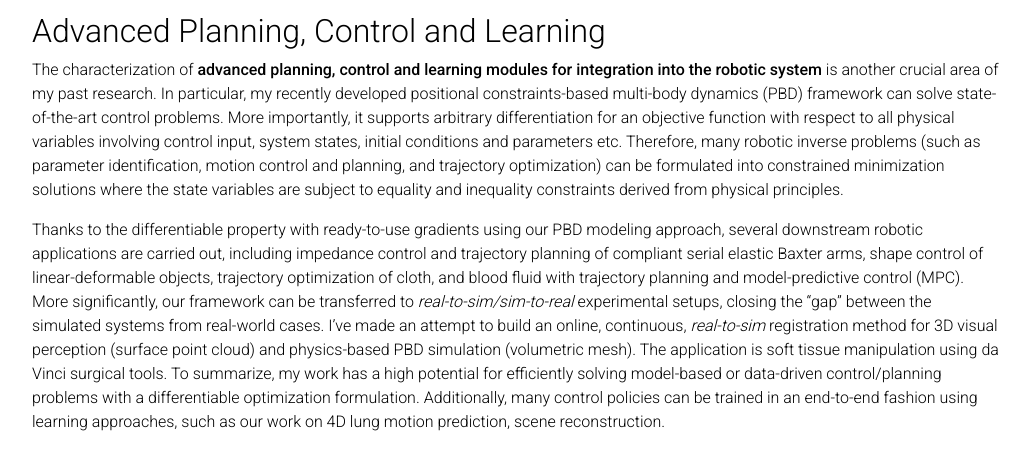
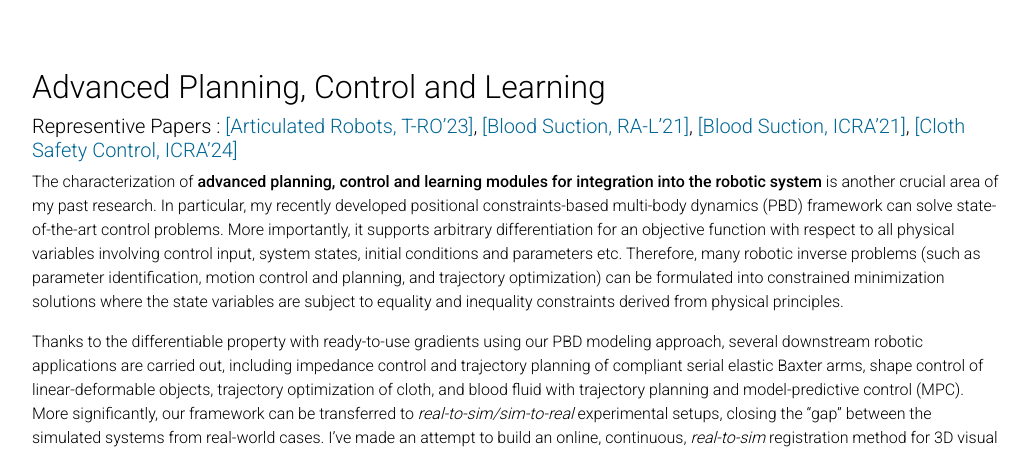
Before and after one commit to lnnx2006/lnnx2006.github.io, a Jekyll site: the page built from _pages/research.md, in a window 1280 px wide and 1400 px high, scrolled down 1139 px, cut to the strip 146-597 px from the top of the window. Shown: the whole strip, without its empty margins (123-1153 px from the left). Built offline with Jekyll 4.4.1, drawn with Linux system fonts in a browser that asks for light colours; comment, search, counter and statistics services are not loaded; a style sheet for code colours, icons or effects is not loaded; some of the changed text lies outside the part shown.

Commit message:
added projects

```diff
--- a/_pages/research.md
+++ b/_pages/research.md
@@ -10,7 +10,7 @@ horizontal: false
 ---
 
 ## Physics-based Modeling and Differentiable Simulation
-
+##### Representive Papers : [[Deformable Rope, RA-L'23]](https://entongsu.github.io/differential_rope-github.io/), [[Soft Tissue, ICRA'21]](https://ieeexplore.ieee.org/document/9561177), [[Soft Tissue, ICRA'24]](https://arxiv.org/abs/2309.11656), [[Surgical Thread, ICRA'23]](https://ieeexplore.ieee.org/abstract/document/10161539)
 The focus of this work is on the **modeling and simulation of robotic scenes in a uniformed representation**. Real-time robotic applications encompass a diverse range of materials and tools, including soft, deformable, fluid objects, and rigid, articulated, or soft tools. The challenge of addressing this diversity is met by leveraging computer graphics methods to manage different material properties, kinematics, and dynamics. The chosen approach employs the position-based dynamics (PBD) method to efficiently simulate and model various objects in real-time, incorporating particle dynamics with physical and geometric constraints. This formulation offers the advantages of rapid positional adjustment and stable convergence in parallel. Simultaneously, all constraints can be defined in a differentiable manner, establishing a strong connection to data-driven methods (e.g., neural network).
 
 The unified simulation and modeling approach has been applied, particularly in surgical contexts. This application extends to surgical tools such as da Vinci Research Kit robotic tools, deformable volumes, soft tissue, and viscous fluids like blood. In the context of surgical navigation and manipulation tasks, particle-based tool-tissue interaction modeling with 2D mesh structures has been considered. For general robotics applications, various structural objects with different types of geometrical constraints have been modeled to capture physical effects. For instance, in rope manipulation, universal particle-based modeling with serial-linked robotic manipulators has been employed. Safety constraints have also been taken into account for cloth trajectory optimization. Additionally, geometrical models like Bézier curves for soft robots and polynomial splines for surgical threads have been used, both of which can be easily formalized into curve-based constraints with discrete sets of particles representing thin structural objects. In summary, the proposed physics-based modeling approach can represent a broad spectrum of multi-stiffness objects and tools for dexterous manipulation, as well as robot modeling from rigid to soft structures.
@@ -29,7 +29,7 @@ The unified simulation and modeling approach has been applied, particularly in s
 			<iframe width="460" height="258" src="https://www.youtube.com/embed/fVEAxvItFmw" title="YouTube video player" frameborder="0" allow="accelerometer; autoplay; clipboard-write; encrypted-media; gyroscope; picture-in-picture; web-share" allowfullscreen=""></iframe>
 		</td>
 		<td width="460">
-			<iframe width="460" height="258" src="https://www.youtube.com/embed/io_XUctuXc8" title="YouTube video player" frameborder="0" allow="accelerometer; autoplay; clipboard-write; encrypted-media; gyroscope; picture-in-picture; web-share" allowfullscreen=""></iframe>
+			<iframe width="460" height="258" src="https://www.youtube.com/embed/94s5siIJdGk" title="YouTube video player" frameborder="0" allow="accelerometer; autoplay; clipboard-write; encrypted-media; gyroscope; picture-in-picture; web-share" allowfullscreen=""></iframe>
 		</td>
 	</tr>
 </table>
@@ -37,6 +37,7 @@ The unified simulation and modeling approach has been applied, particularly in s
 <br/><br/>
 
 ## Advanced Planning, Control and Learning
+##### Representive Papers : [[Articulated Robots, T-RO'23]](https://entongsu.github.io/differential_rigid-github.io/), [[Blood Suction, RA-L'21]](https://ieeexplore.ieee.org/document/9561624), [[Blood Suction, ICRA'21]](https://ieeexplore.ieee.org/document/9561624), [[Cloth Safety Control, ICRA'24]](https://arxiv.org/abs/2309.11655)
 The characterization of **advanced planning, control and learning modules for integration into the robotic system** is another crucial area of my past research. In particular, my recently developed positional constraints-based multi-body dynamics (PBD) framework can solve state-of-the-art control problems. More importantly, it supports arbitrary differentiation for an objective function with respect to all physical variables involving control input, system states, initial conditions and parameters etc. Therefore, many robotic inverse problems (such as parameter identification, motion control and planning, and trajectory optimization) can be formulated into constrained minimization solutions where the state variables are subject to equality and inequality constraints derived from physical principles.
 
 Thanks to the differentiable property with ready-to-use gradients using our PBD modeling approach, several downstream robotic applications are carried out, including impedance control and trajectory planning of compliant serial elastic Baxter arms, shape control of linear-deformable objects, trajectory optimization of cloth, and blood fluid with trajectory planning and model-predictive control (MPC). More significantly, our framework can be transferred to *real-to-sim/sim-to-real* experimental setups, closing the "gap" between the simulated systems from real-world cases. I've made an attempt to build an online, continuous, *real-to-sim* registration method for 3D visual perception (surface point cloud) and physics-based PBD simulation (volumetric mesh). The application is soft tissue manipulation using da Vinci surgical tools. To summarize, my work has a high potential for efficiently solving model-based or data-driven control/planning problems with a differentiable optimization formulation. Additionally, many control policies can be trained in an end-to-end fashion using learning approaches, such as our work on 4D lung motion prediction, scene reconstruction.
@@ -55,6 +56,7 @@ Thanks to the differentiable property with ready-to-use gradients using our PBD
 <br/><br/>
 
 ## Integrated Robotic System and Autonomy
+##### Representive Papers : [[Haptics, Robotica]](https://www.cambridge.org/core/journals/robotica/article/an-energybased-approach-for-ndof-passive-dualuser-haptic-training-systems/80D42C872561E397B90F160ACD65A2F3), [[Navigation, IROS'20]](https://ieeexplore.ieee.org/document/9341283), [[Underwater Robot]](https://drive.google.com/file/d/1WP7PegDWiNI6Glp-0dRbhA1Gj9ogs_-G/edit)
 Building upon prior contributions in modeling and control, a focus has been placed on **integrating system autonomy across various hardware-specific robotic platforms**. The autonomy levels, as outlined in review papers on robotics, encompass teleoperation control (low-level), shared control (middle-level), trade control (middle-level), supervisory control (middle-level), and fully autonomous control (high-level). Despite variations in the mechanical designs of classical articulated robots, differing in structure and pattern, diverse autonomy levels for each robot can consistently be created by adhering to the modeling of kinematics and dynamics, as well as planning and control. Relevant contributions can be identified in autonomous navigation for a non-holonomic mobile robot, navigation control of a low-cost quad-rotor robot, robotic projectile launch tasks, and teleoperation control for a hydraulic-driven underwater robotic arm.
 
 Recent years have witnessed the development of advanced robotic designs for continuum robots, soft robots, and haptic devices. Continuum robots, with their adaptive mechanism and more dexterous pattern, have emerged as a viable alternative to traditional rigid-link manipulators. The introduction of soft material fabrication for continuum robots facilitates environment-compliant interaction. Addressing the kinematic redundancy of continuum soft robots for autonomous planning and navigation, the shape reconstruction method developed is crucial for precise and reliable motion control, requiring only monocular images and no additional sensors.
```
